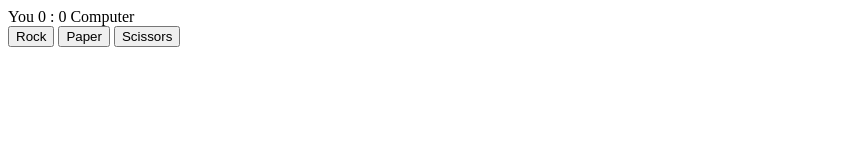
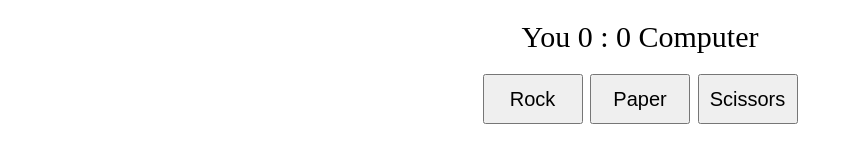
Before and after one commit to mingyue-sun-dev/rock-paper-scissors, a plain HTML site: page index.html in a window 1280 px wide. Shown: the whole page, without its empty margins (0-853 px from the left). Drawn offline with Linux system fonts and the light colour scheme.

Commit message:
Add style.css and edit index.html

```diff
--- a/index.html
+++ b/index.html
@@ -2,6 +2,7 @@
 <html>
 <head>
 	<title>rock paper scissors</title>
+	<link rel="stylesheet" type="text/css" href="style.css">
 </head>
 <body>
 	<div>You <span id='playerScore'>0</span> : <span id='computerScore'>0</span> Computer</div>
--- /dev/null
+++ b/style.css
@@ -0,0 +1,19 @@
+body {
+	text-align: center;
+	font-size: 30px;
+}
+
+div {
+	margin: 20px;
+}
+
+button {
+	width: 100px;
+	height: 50px;
+	font-size: 20px;
+}
+
+button:hover {
+	cursor: pointer;
+	transform: scale(1.1);
+}
```
